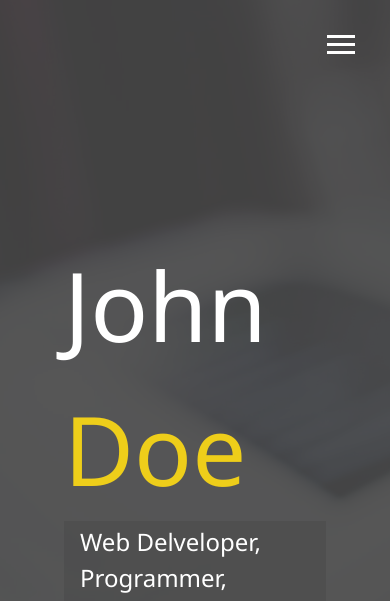
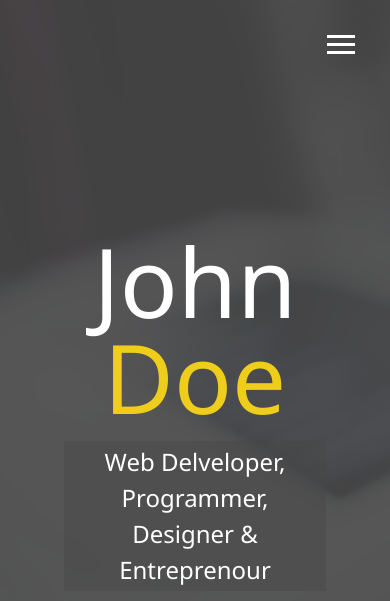
Before and after one commit to bjarkirafn/portfolio, a website: page dist/index.html in a window 390 px wide. Shown: the top 601 px of the page. Drawn offline with Linux system fonts and the light colour scheme.

Commit message:
Added media quiries and made menu overlay responsive

```diff
--- a/scss/_config.scss
+++ b/scss/_config.scss
@@ -29,3 +29,29 @@ $background-opacity: 0.9;
 		}
 	}
 }
+
+// Media quiry Mixins
+
+@mixin mediaSm {
+	@media screen and (max-width: 500px) {
+		@content;
+	}
+}
+
+@mixin mediaMd {
+	@media screen and (max-width: 768px) {
+		@content;
+	}
+}
+
+@mixin mediaLg {
+	@media screen and (min-width: 769) and (max-width: 1170px) {
+		@content;
+	}
+}
+
+@mixin mediaXl {
+	@media screen and (min-width: 1171px) {
+		@content;
+	}
+}
--- /dev/null
+++ b/scss/_mobile.scss
@@ -0,0 +1,54 @@
+// Widescreens
+@include mediaXl {
+}
+
+// Desktops & Laptops
+@include mediaLg {
+}
+
+// Tablets & Sall Laptops
+@include mediaMd {
+	main {
+		align-items: center;
+		text-align: center;
+
+		.lg-heading {
+			line-height: 1;
+			margin-bottom: 1rem;
+		}
+	}
+
+	ul.menu-nav,
+	div.menu-branding {
+		float: none;
+		width: 100%;
+		min-height: 0;
+
+		&.show {
+			transform: translate3d(0, 0, 0);
+		}
+	}
+
+	.menu-nav {
+		height: 75vh;
+		transform: translate3d(-100%, 0, 0);
+		font-size: 24px;
+	}
+
+	.menu-branding {
+		height: 25vh;
+		transform: translate3d(100%, 0, 0);
+		.portrait {
+			background: url('../img/portrait_small.jpg');
+			width: 150px;
+			height: 150px;
+		}
+	}
+}
+
+// Smartphones
+@include mediaSm {
+	main#home h1 {
+		margin-top: 10vh;
+	}
+}
--- a/scss/main.scss
+++ b/scss/main.scss
@@ -1,5 +1,6 @@
 @import 'config';
 @import 'menu';
+@import 'mobile';
 
 * {
 	box-sizing: border-box;
```
Also changed, not shown: dist/css/main.css, 1 other file.
